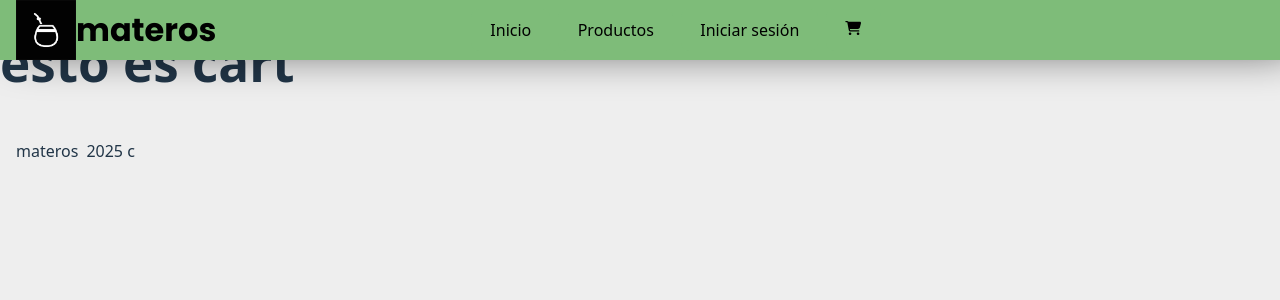
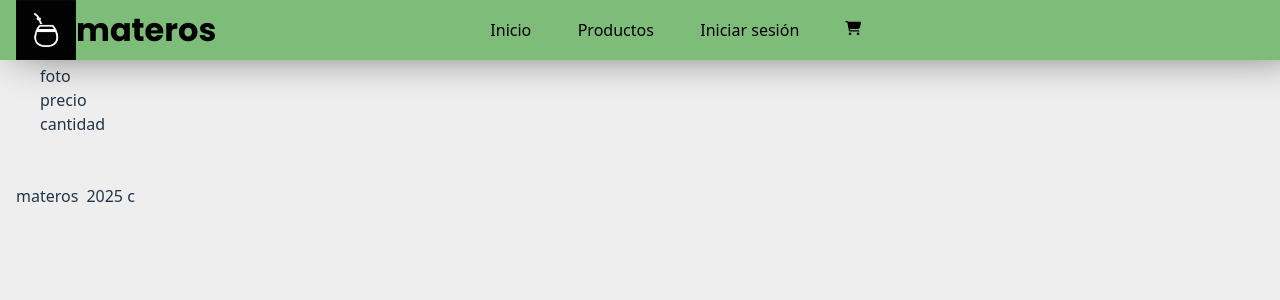
Before and after one commit to ndiazcalens/eCommerce, a React (Vite) app: page /cart in a window 1280 px wide. Shown: the top 300 px of the page. Built offline with nearby package versions, Linux system fonts and the light colour scheme.

Commit message:
Cambiando logica carrito

```diff
--- a/src/pages/Cart.jsx
+++ b/src/pages/Cart.jsx
@@ -1,8 +1,24 @@
 import React from "react";
+import { FaCartShopping } from "react-icons/fa6";
 
 function Cart(){
     return(
-        <h1>esto es cart</h1>
+        <>
+            <label className="cart-btn" htmlFor="cart-btn">
+                <FaCartShopping />
+            </label>
+            <input type="checkbox" hidden/>
+
+            <aside className="cart">
+                <ul>
+                    <li>nombre</li>
+                    <li>foto</li>
+                    <li>precio</li>
+                    <li>cantidad</li>
+                </ul>
+            </aside>
+
+        </>
     )
 }
 
```
